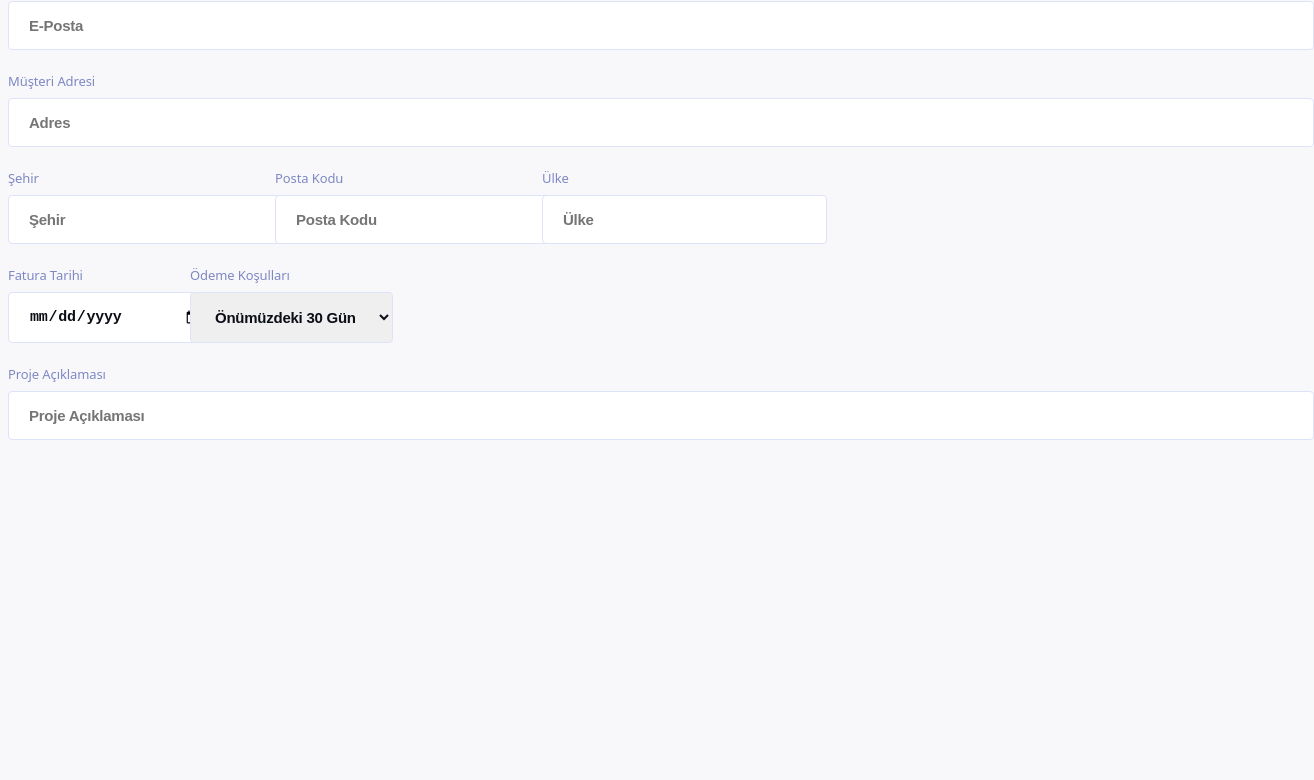
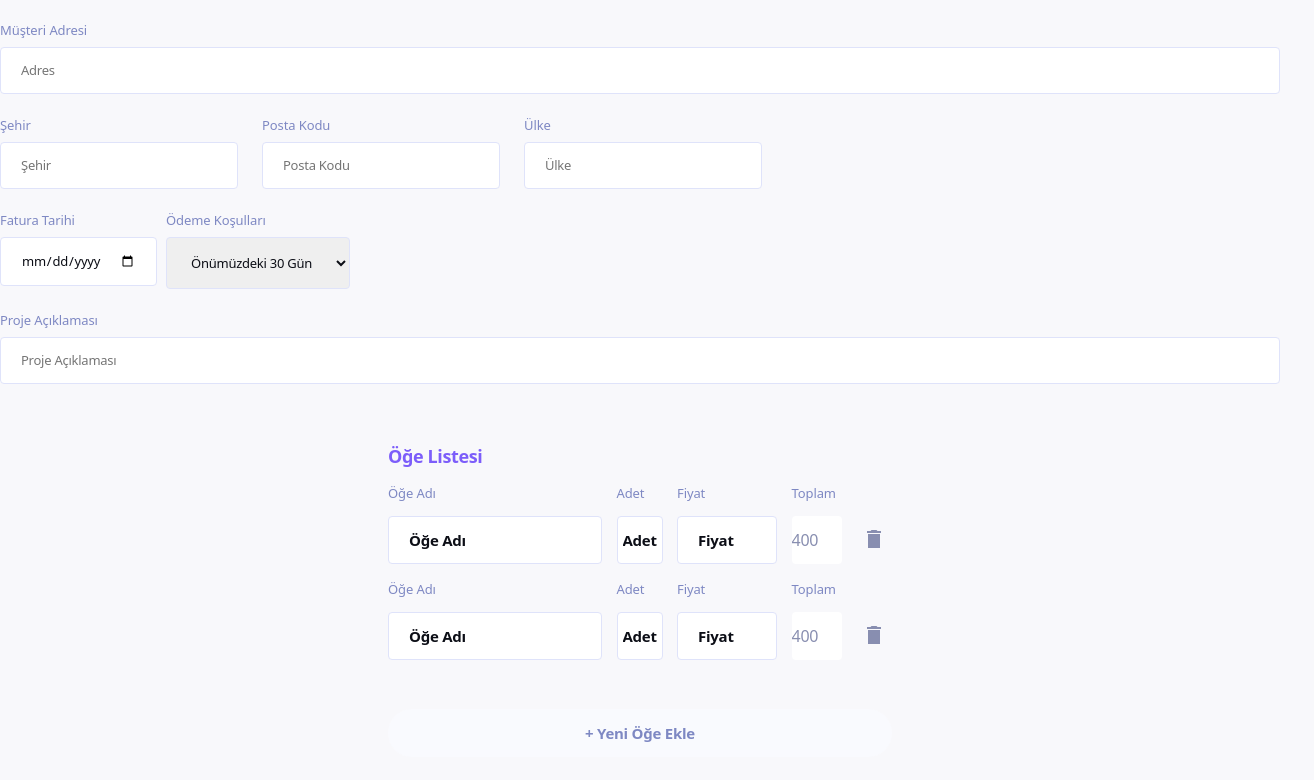
Before and after one commit to beratdimen/invoice-app, a Next.js app: page /fatura-ekleme in a window 1280 px wide. Shown: the part 568-1348 px from the top of the page, 1314 px wide, since content can reach past the window. Before the commit the page ends 1016 px from the top, so only its background shows below. Built offline with nearby package versions, Linux system fonts and the light colour scheme.

Commit message:
itemlist eklendi

```diff
--- a/app/fatura-ekleme/page.jsx
+++ b/app/fatura-ekleme/page.jsx
@@ -1,5 +1,6 @@
 import BillForm from "@/components/bill-form";
 import BillTo from "@/components/bill-to";
+import ItemList from "@/components/item-list/page";
 
 export default function InvoiceAddPage() {
   return (
@@ -7,6 +8,7 @@ export default function InvoiceAddPage() {
       <form>
         <BillForm />
         <BillTo />
+        <ItemList />
       </form>
     </>
   );
```
